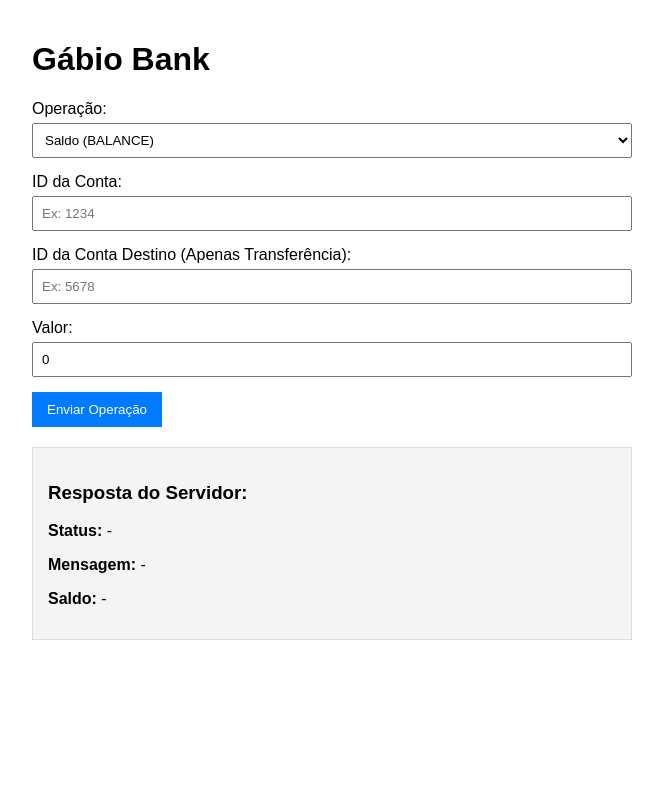
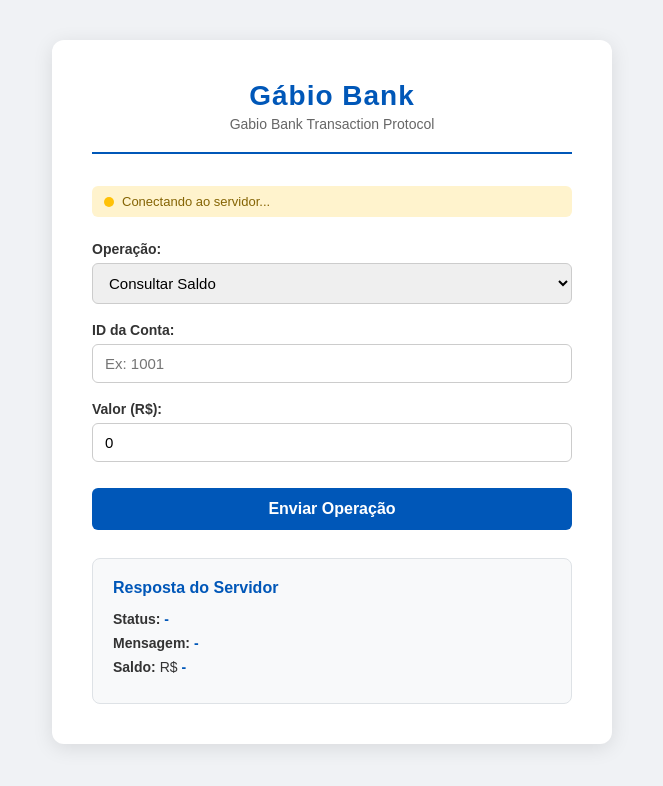
Before and after one commit to WesleyTiagg/Implemetation_of_protocol_GBTP, a website with bundled scripts: page gabio-client/index.html in a window 1280 px wide. Shown: the whole page, without its empty margins (308-971 px from the left). Built offline with nearby package versions, Linux system fonts and the light colour scheme; no server answers.

Commit message:
feat: interface HTML e CSS do cliente GBTP

```diff
--- a/gabio-client/index.html
+++ b/gabio-client/index.html
@@ -1,56 +1,84 @@
 <!DOCTYPE html>
 <html lang="pt-BR">
+
 <head>
     <meta charset="UTF-8">
     <meta name="viewport" content="width=device-width, initial-scale=1.0">
     <title>Gábio Bank - Cliente GBTP</title>
-    <style>
-        body { font-family: Arial, sans-serif; padding: 20px; max-width: 600px; margin: auto; }
-        .form-group { margin-bottom: 15px; }
-        label { display: block; margin-bottom: 5px; }
-        input, select { width: 100%; padding: 8px; box-sizing: border-box; }
-        button { padding: 10px 15px; background: #007bff; color: white; border: none; cursor: pointer; }
-        .response { margin-top: 20px; padding: 15px; background: #f4f4f4; border: 1px solid #ddd; }
-    </style>
+    <link rel="stylesheet" href="style.css">
 </head>
+
 <body>
+    <div class="container">
+
+        <!-- Cabeçalho -->
+        <div class="header">
             <h1>Gábio Bank</h1>
+            <p>Gabio Bank Transaction Protocol</p>
+        </div>
 
-    <!-- Formulário (Tarefa da Ana) -->
+        <!-- Status da conexão -->
+        <div class="connection-status" id="connectionStatus">
+            <div class="status-dot"></div>
+            <span id="connectionText">Conectando ao servidor...</span>
+        </div>
+
+        <!-- Formulário -->
         <div id="form-container">
             <div class="form-group">
                 <label for="operation">Operação:</label>
                 <select id="operation">
-                <option value="BALANCE">Saldo (BALANCE)</option>
-                <option value="DEPOSIT">Depósito (DEPOSIT)</option>
-                <option value="WITHDRAW">Saque (WITHDRAW)</option>
-                <option value="TRANSFER">Transferência (TRANSFER)</option>
+                    <option value="BALANCE">Consultar Saldo</option>
+                    <option value="DEPOSIT">Depósito</option>
+                    <option value="WITHDRAW">Saque</option>
+                    <option value="TRANSFER">Transferência</option>
                 </select>
             </div>
+
             <div class="form-group">
                 <label for="accountId">ID da Conta:</label>
-            <input type="text" id="accountId" placeholder="Ex: 1234">
+                <input type="text" id="accountId" placeholder="Ex: 1001">
             </div>
+
+            <!-- Campo destino: só aparece em Transferência -->
+            <div class="form-group" id="toAccountGroup">
+                <label for="toAccountId">ID da Conta Destino:</label>
+                <input type="text" id="toAccountId" placeholder="Ex: 1002">
+            </div>
+
             <div class="form-group">
-            <label for="toAccountId">ID da Conta Destino (Apenas Transferência):</label>
-            <input type="text" id="toAccountId" placeholder="Ex: 5678">
+                <label for="value">Valor (R$):</label>
+                <input type="number" id="value" placeholder="Ex: 100.00" value="0" min="0" step="0.01">
             </div>
-        <div class="form-group">
-            <label for="value">Valor:</label>
-            <input type="number" id="value" placeholder="Ex: 100.00" value="0">
-        </div>
+
             <button id="sendBtn">Enviar Operação</button>
         </div>
 
-    <!-- Área de Resposta (Tarefa da Ana) -->
+        <!-- Área de Resposta -->
         <div class="response">
-        <h3>Resposta do Servidor:</h3>
+            <h3>Resposta do Servidor</h3>
             <p><strong>Status:</strong> <span id="resStatus">-</span></p>
             <p><strong>Mensagem:</strong> <span id="resMessage">-</span></p>
-        <p><strong>Saldo:</strong> <span id="resBalance">-</span></p>
+            <p><strong>Saldo:</strong> R$ <span id="resBalance">-</span></p>
+        </div>
+
     </div>
 
     <!-- Script compilado do TypeScript -->
     <script src="dist/main.js" type="module"></script>
+
+    <!-- Mostrar/esconder campo destino e status de conexão -->
+    <script>
+        // Mostra o campo "Conta Destino" só quando a operação é TRANSFER
+        document.getElementById('operation').addEventListener('change', function () {
+            const toAccountGroup = document.getElementById('toAccountGroup');
+            if (this.value === 'TRANSFER') {
+                toAccountGroup.classList.add('visible');
+            } else {
+                toAccountGroup.classList.remove('visible');
+            }
+        });
+    </script>
 </body>
+
 </html>
--- /dev/null
+++ b/gabio-client/style.css
@@ -0,0 +1,172 @@
+/* === RESET E BASE === */
+* {
+    margin: 0;
+    padding: 0;
+    box-sizing: border-box;
+}
+
+body {
+    font-family: Arial, sans-serif;
+    background-color: #f0f2f5;
+    display: flex;
+    justify-content: center;
+    padding: 40px 20px;
+    min-height: 100vh;
+}
+
+/* === CONTAINER PRINCIPAL === */
+.container {
+    background-color: white;
+    border-radius: 12px;
+    box-shadow: 0 4px 20px rgba(0, 0, 0, 0.1);
+    padding: 40px;
+    width: 100%;
+    max-width: 560px;
+    height: fit-content;
+}
+
+/* === CABEÇALHO === */
+.header {
+    text-align: center;
+    margin-bottom: 32px;
+    border-bottom: 2px solid #0057b8;
+    padding-bottom: 20px;
+}
+
+.header h1 {
+    color: #0057b8;
+    font-size: 28px;
+    letter-spacing: 1px;
+}
+
+.header p {
+    color: #666;
+    font-size: 14px;
+    margin-top: 4px;
+}
+
+/* === STATUS DA CONEXÃO === */
+.connection-status {
+    display: flex;
+    align-items: center;
+    gap: 8px;
+    font-size: 13px;
+    margin-bottom: 24px;
+    padding: 8px 12px;
+    border-radius: 6px;
+    background-color: #fff3cd;
+    color: #856404;
+}
+
+.connection-status.connected {
+    background-color: #d1e7dd;
+    color: #0a3622;
+}
+
+.status-dot {
+    width: 10px;
+    height: 10px;
+    border-radius: 50%;
+    background-color: #ffc107;
+}
+
+.connection-status.connected .status-dot {
+    background-color: #198754;
+}
+
+/* === FORMULÁRIO === */
+.form-group {
+    margin-bottom: 18px;
+}
+
+label {
+    display: block;
+    font-size: 14px;
+    font-weight: bold;
+    color: #333;
+    margin-bottom: 6px;
+}
+
+input,
+select {
+    width: 100%;
+    padding: 10px 12px;
+    border: 1px solid #ccc;
+    border-radius: 6px;
+    font-size: 15px;
+    transition: border-color 0.2s;
+}
+
+input:focus,
+select:focus {
+    outline: none;
+    border-color: #0057b8;
+}
+
+/* === CAMPO DESTINO (esconde quando não é transferência) === */
+#toAccountGroup {
+    display: none;
+}
+
+#toAccountGroup.visible {
+    display: block;
+}
+
+/* === BOTÃO === */
+button {
+    width: 100%;
+    padding: 12px;
+    background-color: #0057b8;
+    color: white;
+    font-size: 16px;
+    font-weight: bold;
+    border: none;
+    border-radius: 6px;
+    cursor: pointer;
+    transition: background-color 0.2s;
+    margin-top: 8px;
+}
+
+button:hover {
+    background-color: #003f8a;
+}
+
+button:disabled {
+    background-color: #aaa;
+    cursor: not-allowed;
+}
+
+/* === ÁREA DE RESPOSTA === */
+.response {
+    margin-top: 28px;
+    padding: 20px;
+    background-color: #f8f9fa;
+    border: 1px solid #dee2e6;
+    border-radius: 8px;
+}
+
+.response h3 {
+    color: #0057b8;
+    margin-bottom: 14px;
+    font-size: 16px;
+}
+
+.response p {
+    font-size: 14px;
+    color: #333;
+    margin-bottom: 8px;
+}
+
+.response span {
+    color: #0057b8;
+    font-weight: bold;
+}
+
+/* STATUS OK = verde, ERROR = vermelho */
+#resStatus.ok {
+    color: #198754;
+}
+
+#resStatus.error {
+    color: #dc3545;
+}
```
Lines whose indentation alone changed are shown as unchanged.
